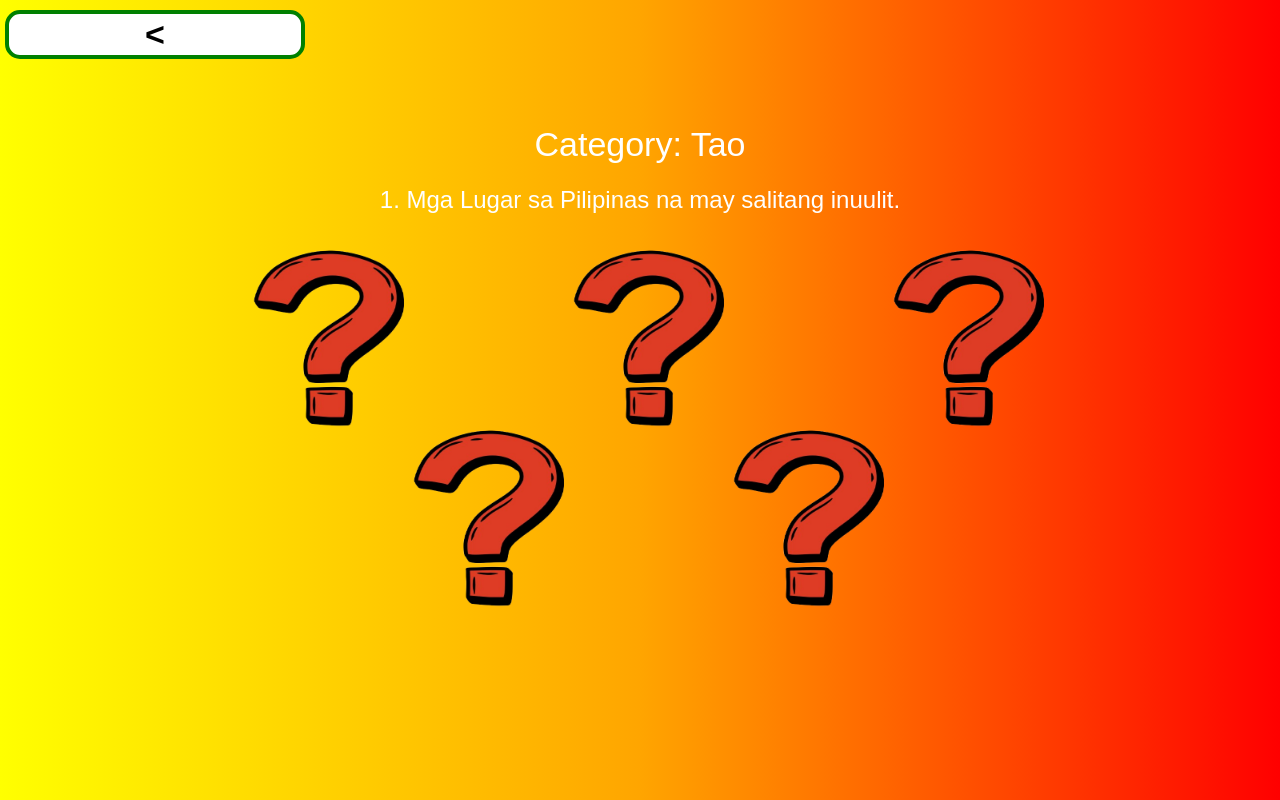
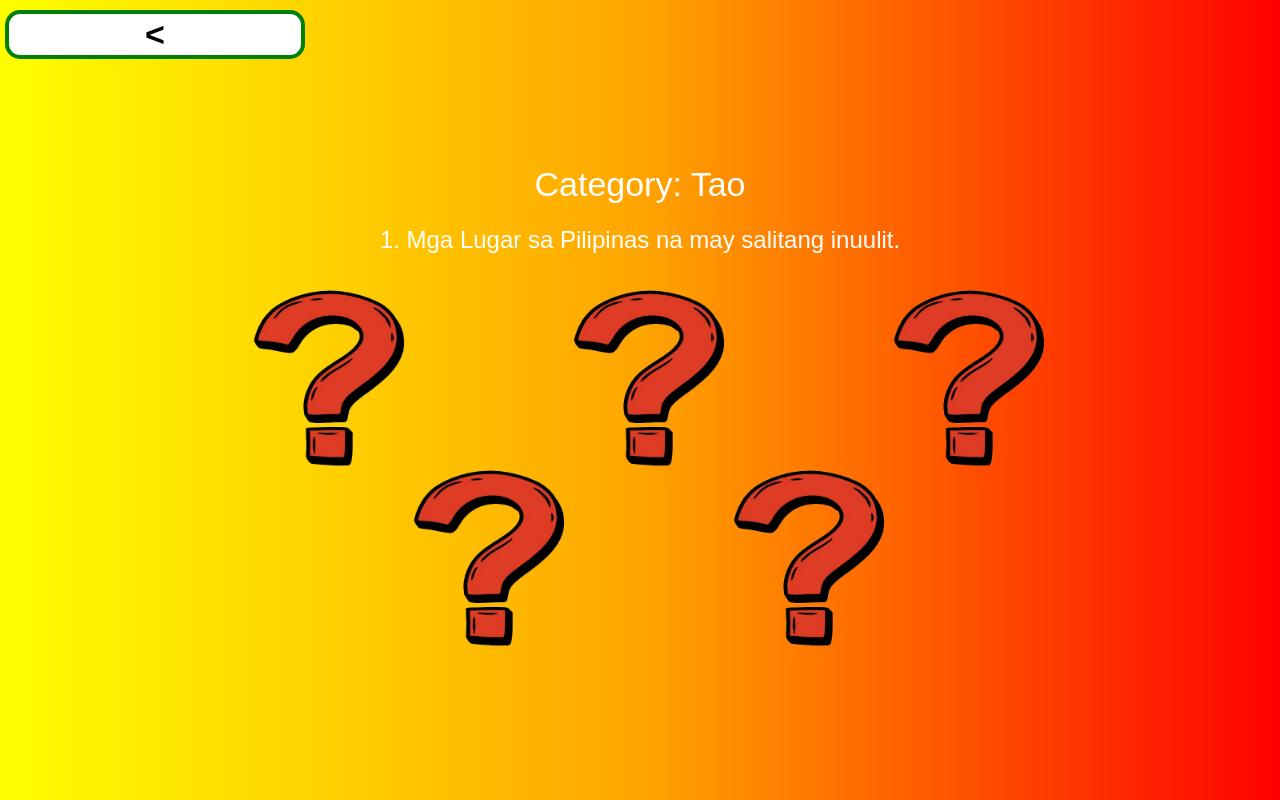
Before and after one commit to raldish/PaGames, a website: page category1.html in a window 1280 px wide. Drawn offline with Linux system fonts and the light colour scheme.

Commit message:
Adjusting the viewer point

```diff
--- a/category1.html
+++ b/category1.html
@@ -248,7 +248,7 @@
       });
     </script>
     <div class="container">
-      <div class="d-flex justify-content-center align-items-center" style="height: 70vh;">
+      <div class="d-flex justify-content-center align-items-center" style="height: 80vh;">
         <div class="text-center">
           <h5 class="mb-3 text-white large-text">Category: Tao</h5>
           <p class="mb-3 text-white small-text">1. Mga Lugar sa Pilipinas na may salitang inuulit.</p>
```
Also changed, not shown: category.html (+1 -1 lines), category2.html (+1 -1 lines), category3.html (+1 -1 lines), category4.html (+1 -1 lines), category5.html (+1 -1 lines), index.html (+1 -1 lines).
